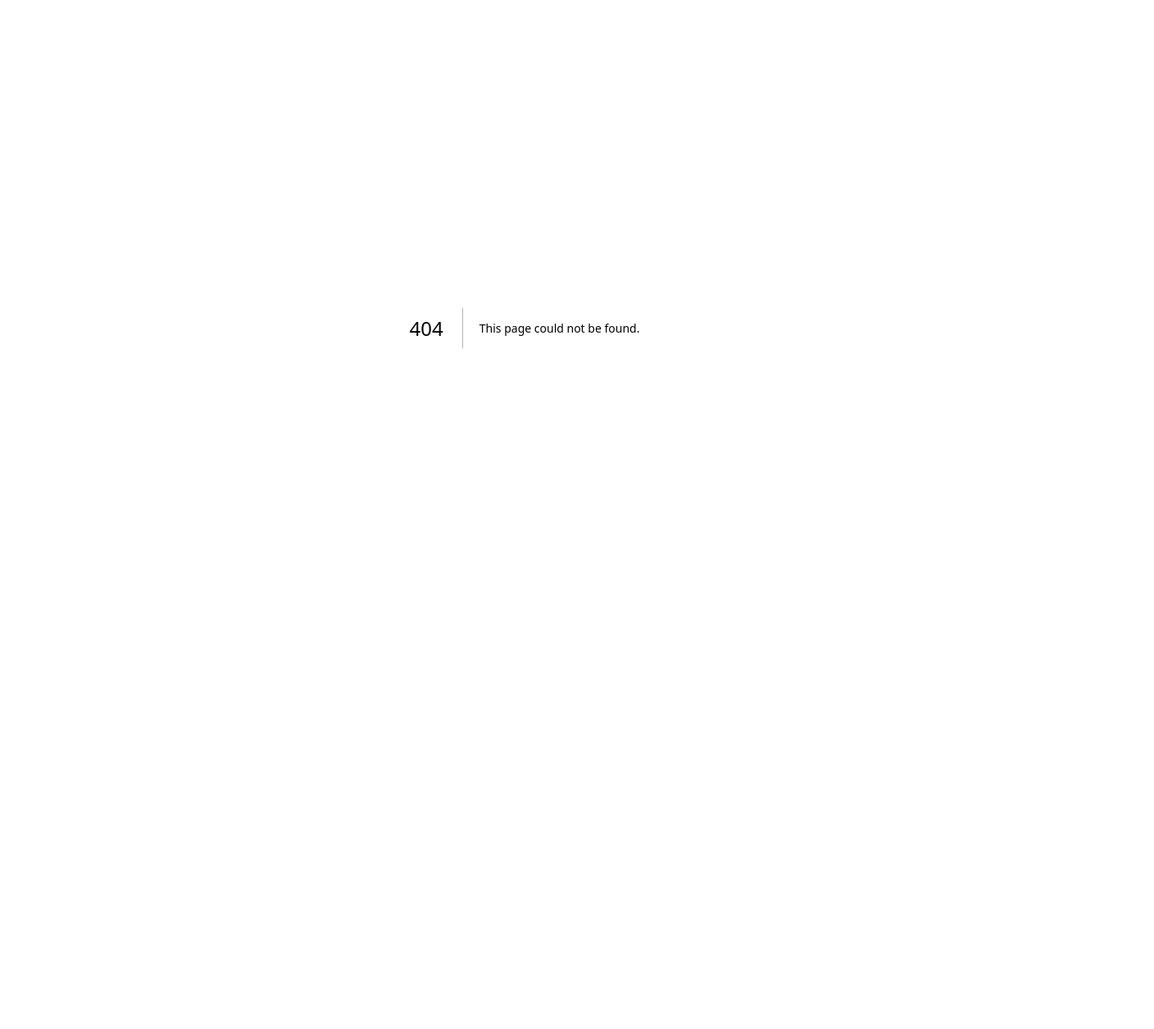
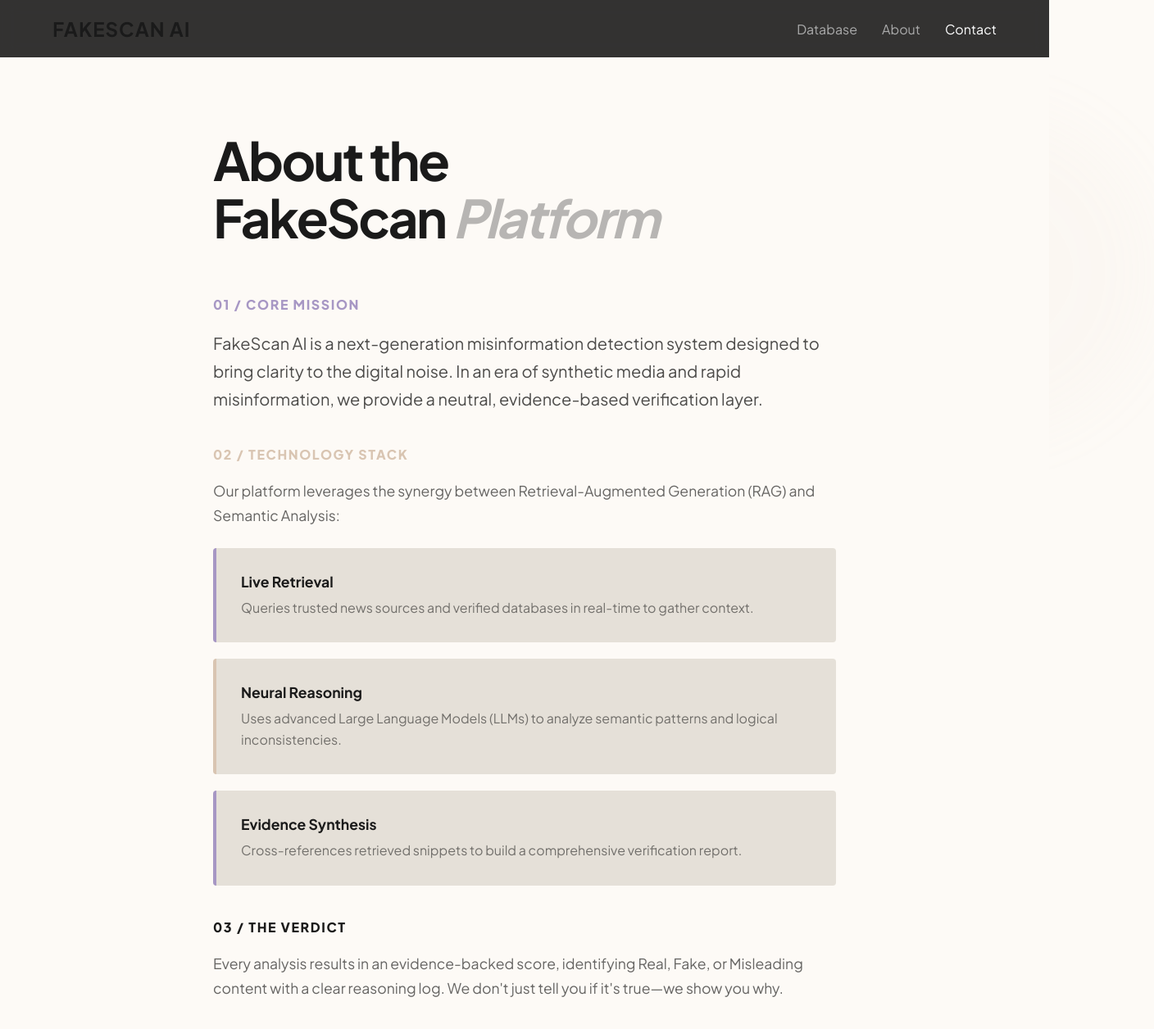
Before and after one commit to bhanu-3333/retrieval-augmented-fact-checker, a Next.js app in the folder fake-news-frontend/: page /about in a window 1280 px wide. Before the commit this address had no page. Shown: the top 1256 px of the page at 82% size, 1408 px wide, since content can reach past the window. Before the commit the page ends 800 px from the top, so only its background shows below. Built offline with nearby package versions, Linux system fonts and the light colour scheme; a web font is replaced by a local one.

Commit message:
feat: implement frontend components and pages for news detection and landing interface

```diff
--- /dev/null
+++ b/fake-news-frontend/src/app/about/page.js
@@ -0,0 +1,82 @@
+'use client';
+
+import React from 'react';
+import Navbar from '../../components/Navbar';
+
+export default function AboutPage() {
+  return (
+    <main style={{ minHeight: '100vh', background: 'var(--background)', paddingTop: '160px' }}>
+      <Navbar />
+
+      <div className="animate-fade-in" style={{ maxWidth: '800px', margin: '0 auto', padding: '0 20px 100px' }}>
+        <h1 className="editorial-text" style={{
+          fontSize: 'clamp(2.5rem, 5vw, 4.5rem)',
+          fontWeight: '700',
+          marginBottom: '60px'
+        }}>
+          About the <br />
+          FakeScan <span style={{ fontStyle: 'italic', opacity: 0.3 }}>Platform</span>
+        </h1>
+
+        <div style={{ display: 'flex', flexDirection: 'column', gap: '40px' }}>
+          <section>
+            <h2 style={{ fontSize: '1rem', fontWeight: '800', textTransform: 'uppercase', letterSpacing: '0.1em', marginBottom: '20px', color: 'var(--accent-purple)' }}>
+              01 / Core Mission
+            </h2>
+            <p style={{ fontSize: '1.25rem', lineHeight: '1.7', color: 'rgba(0,0,0,0.7)' }}>
+              FakeScan AI is a next-generation misinformation detection system designed to bring clarity to the digital noise.
+              In an era of synthetic media and rapid misinformation, we provide a neutral, evidence-based verification layer.
+            </p>
+          </section>
+
+          <section>
+            <h2 style={{ fontSize: '1rem', fontWeight: '800', textTransform: 'uppercase', letterSpacing: '0.1em', marginBottom: '20px', color: 'var(--accent-tan)' }}>
+              02 / Technology Stack
+            </h2>
+            <p style={{ fontSize: '1.1rem', lineHeight: '1.7', color: 'rgba(0,0,0,0.6)', marginBottom: '24px' }}>
+              Our platform leverages the synergy between Retrieval-Augmented Generation (RAG) and Semantic Analysis:
+            </p>
+            <ul style={{ listStyle: 'none', padding: 0, display: 'flex', flexDirection: 'column', gap: '20px' }}>
+              {[
+                { title: 'Live Retrieval', desc: 'Queries trusted news sources and verified databases in real-time to gather context.' },
+                { title: 'Neural Reasoning', desc: 'Uses advanced Large Language Models (LLMs) to analyze semantic patterns and logical inconsistencies.' },
+                { title: 'Evidence Synthesis', desc: 'Cross-references retrieved snippets to build a comprehensive verification report.' }
+              ].map((item, idx) => (
+                <li key={idx} style={{
+                  padding: '30px',
+                  background: 'var(--accent-muted)',
+                  borderRadius: '4px',
+                  borderLeft: `4px solid ${idx % 2 === 0 ? 'var(--accent-purple)' : 'var(--accent-tan)'}`
+                }}>
+                  <h3 style={{ fontSize: '1.1rem', fontWeight: '700', marginBottom: '8px' }}>{item.title}</h3>
+                  <p style={{ color: 'rgba(0,0,0,0.5)', lineHeight: '1.6' }}>{item.desc}</p>
+                </li>
+              ))}
+            </ul>
+          </section>
+
+          <section>
+            <h2 style={{ fontSize: '1rem', fontWeight: '800', textTransform: 'uppercase', letterSpacing: '0.1em', marginBottom: '20px', color: 'var(--foreground)' }}>
+              03 / The Verdict
+            </h2>
+            <p style={{ fontSize: '1.1rem', lineHeight: '1.7', color: 'rgba(0,0,0,0.6)' }}>
+              Every analysis results in an evidence-backed score, identifying Real, Fake, or Misleading content with a clear reasoning log.
+              We don't just tell you if it's true—we show you why.
+            </p>
+          </section>
+        </div>
+      </div>
+
+      {/* Decorative background shape */}
+      <div className="art-block art-tan" style={{
+        width: '400px',
+        height: '400px',
+        top: '10%',
+        right: '-10%',
+        borderRadius: '50%',
+        opacity: 0.05,
+        filter: 'blur(40px)'
+      }}></div>
+    </main>
+  );
+}
```
